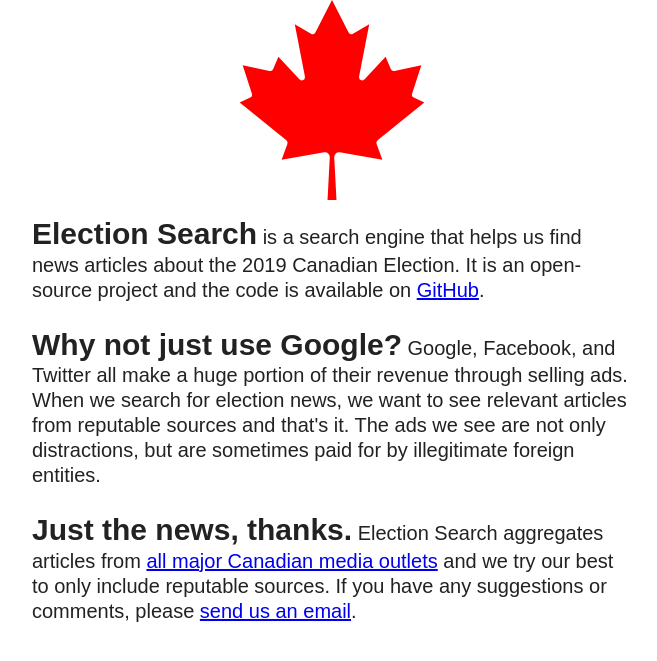
After one commit to sunnypurewal/electionsearch-website, a Node server app: page /about.html in a window 1280 px wide. The commit adds this page. Shown: the top 661 px of the page, without its empty margins (308-965 px from the left). Run offline with Node 20, Linux system fonts and the light colour scheme.

Commit message:
Added about page. Fixed all layouts

```diff
--- a/src/index.ts
+++ b/src/index.ts
@@ -1,6 +1,7 @@
 import express = require("express")
 import * as path from "path"
 import search from "./search"
+// import url = require("url")
 
 const app = express()
 app.set("view engine", "ejs")
@@ -12,9 +13,21 @@ app.get("/", (_, res: express.Response) => {
 })
 
 app.get("/search", (req: express.Request, res: express.Response) => {
-  search(req.query.q)
+  const from = ((req.query.page || 1) - 1) * 10
+  search(req.query.q, from)
   .then((json: any) => {
-    res.render("search", {articles: json, query: req.query.q})
+    const options = {
+      articles: json,
+      host: `${req.protocol}://${req.headers.host}`,
+      page: req.query.page || 1,
+      query: json.query,
+      // searchhost: `${req.protocol}://${req.headers.host}?q=${json.query}`,
+    }
+    if (json.query !== req.query.q) {
+      res.redirect(`${req.protocol}://${req.headers.host}?q=${json.query}`)
+    } else {
+      res.render("search", options)
+    }
   })
 })
 
--- /dev/null
+++ b/static/about.html
@@ -0,0 +1,32 @@
+<!DOCTYPE html>
+<html lang="en">
+  <head>
+    <meta charset="utf-8">
+    <meta name="viewport" content="width=device-width,initial-scale=1.0, maximum-scale=1.0, minimum-scale=1.0">
+    <title>About Election Search</title>
+    <link rel="stylesheet" href="css/about.css">
+  </head>
+  <body>
+    <img src="img/maple-leaf.svg"/>
+    <div id="about">
+      <span>
+        <h2>Election Search</h2> is a search engine that helps us find news articles about the 2019 Canadian Election.
+        It is an open-source project and the code is available on <a href="https://github.com/sunnypurewal" target="_blank">GitHub</a>.
+      </span>
+      <br />
+      <br />
+      <span>
+        <h2>Why not just use Google?</h2> Google, Facebook, and Twitter all make a huge portion of their revenue through
+        selling ads. When we search for election news, we want to see relevant articles from reputable sources and that's it.
+        The ads we see are not only distractions, but are sometimes paid for by illegitimate foreign entities.
+      </span>
+      <br />
+      <br />
+      <span>
+        <h2>Just the news, thanks.</h2> Election Search aggregates articles from <a href="sources.html">all major Canadian media outlets</a> and
+        we try our best to only include reputable sources. If you have any suggestions or comments, please
+        <a href="mailto:sunnypurewal@gmail.com?subject=Election Search">send us an email</a>.
+      </span>
+    </div>
+  </body>
+</html>
--- /dev/null
+++ b/static/css/about.css
@@ -0,0 +1,56 @@
+body {
+  text-align: center;
+  font-family: sans-serif;
+  color: #222222;
+  font-size: 20px;
+  max-width: 100%;
+  margin: auto;
+  overflow-x: hidden;
+}
+
+div#about {
+  text-align: left;
+  min-width: 480px;
+  max-width: 600px;
+  margin: 10px auto;
+}
+
+img {
+  width: 200px;
+  height: 200px;
+}
+
+h2 {
+  display: inline;
+}
+
+span {
+  line-height: 1.25;
+}
+
+
+li {
+  list-style: none;
+  padding: 5px 0px;
+  text-align: center;
+}
+
+ul {
+  margin: 0 auto;
+  max-width: 600px;
+  min-width: 480px;
+  padding-left: 0px;
+}
+
+@media screen and (max-device-width: 480px) and (orientation: portrait) {
+
+  div#about {
+    min-width: 0px;
+    max-width: 90%;
+  }
+
+  ul {
+    min-width: 0px;
+    max-width: 90%;
+  }
+}
--- a/static/css/search.css
+++ b/static/css/search.css
@@ -50,3 +50,8 @@ p {
   color: #333333;
   margin: 5px 0px;
 }
+
+div#pagination {
+  text-align: center;
+  margin: 10px 0px 25px 0px;
+}
--- a/static/index.html
+++ b/static/index.html
@@ -8,6 +8,7 @@
     <script src="js/index.js"></script>
   </head>
   <body>
+    <a id="about" href="about.html">About</a>
     <div id="searchform">
       <form id="search" action="/search" method="GET" onsubmit="return q.value!=''">
         <label for="search_box">
@@ -17,7 +18,7 @@
                 <img src="img/maple-leaf.svg"/>
               </div>
               <div class="search_box_container">
-                <input class="search_box" id="search_box" name="q" type="text" maxlength="2048" autocapitalize="off" autocomplete="off" autocorrect="off" spellcheck="false" title="Search" value=""/>
+                <input class="search_box" id="search_box" name="q" type="text" maxlength="2048" autocapitalize="off" autocomplete="off" autocorrect="off" spellcheck="false" title="Search" value="" autofocus/>
               </div>
             </div>
           </div>
@@ -26,6 +27,7 @@
     </div>
     <div id="logo">
         <h1>Election Search</h1>
+        <span>Just news. No ads. No distractions.</span>
       </div>
   </body>
 </html>
--- a/views/header.ejs
+++ b/views/header.ejs
@@ -1,4 +1,7 @@
 <div id="header">
+  <div id="logo">
+    <a href="<%- host %>">Election Search</a>
+  </div>
   <div id="searchform">
       <form id="search" action="/search" method="GET" onsubmit="return q.value!=''">
         <label for="search_box">
```
Also changed, not shown: src/search.ts (+21 -43 lines), static/css/header.css (+14 -2 lines), static/css/index.css (+14 -1 lines), static/sources.html (added, +30 -0 lines), views/search.ejs (+20 -2 lines).
